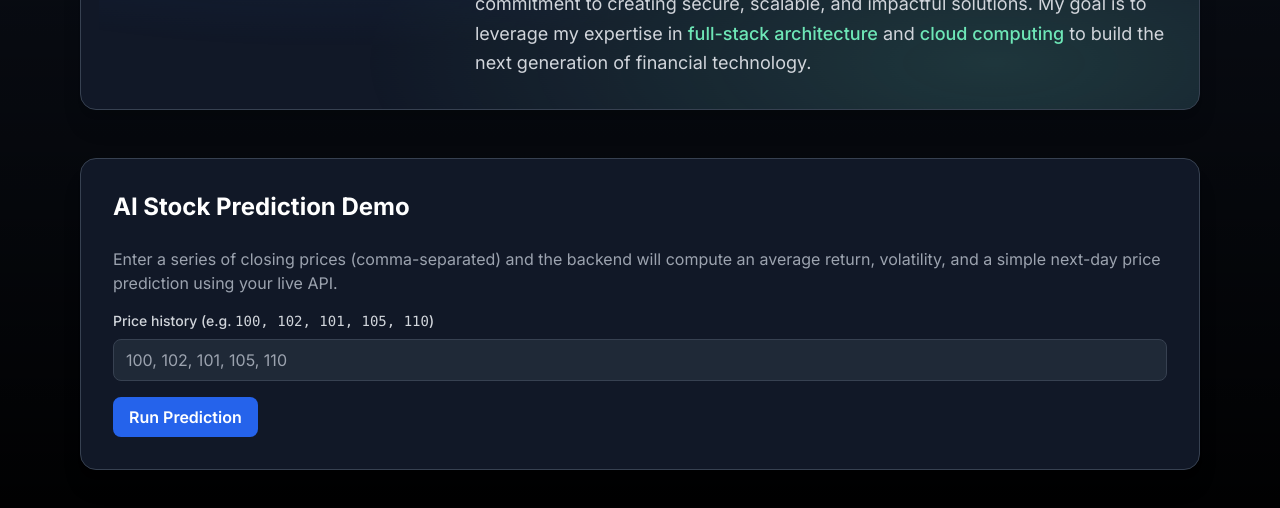
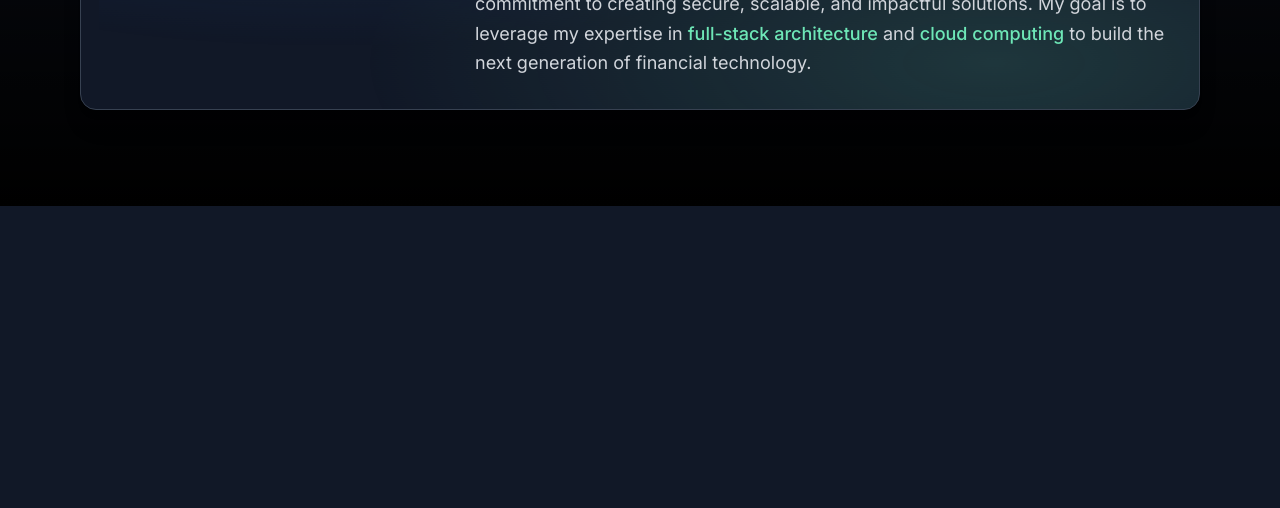
Before and after one commit to moonjuice3D/christopherswebsite, a plain HTML site: page index.htm in a window 1280 px wide. Shown: the part 714-1222 px from the top of the page. After the commit the page ends 920 px from the top, so only its background shows below. Drawn offline with nearby package versions, Linux system fonts and the light colour scheme; no server answers.

```diff
--- a/index.htm
+++ b/index.htm
@@ -322,8 +322,12 @@
                          <span class="bg-gray-700 text-gray-300 text-xs font-semibold px-2.5 py-1 rounded-full">Python</span><span class="bg-gray-700 text-gray-300 text-xs font-semibold px-2.5 py-1 rounded-full">TensorFlow</span><span class="bg-gray-700 text-gray-300 text-xs font-semibold px-2.5 py-1 rounded-full">AWS</span>
                      </div>
                      <div class="mt-6 flex items-center space-x-4">
-                         <a href="#ai-stock-demo" class="text-blue-400 hover:text-blue-300 transition-colors duration-300"><i class="fas fa-external-link-alt mr-2"></i>Live Demo</a>
-                         <a href="#" class="text-gray-400 hover:text-gray-300 transition-colors duration-300"><i class="fab fa-github mr-2"></i>Source Code</a>
+                         <a href="#ai-stock-demo" class="text-blue-400 hover:text-blue-300 transition-colors duration-300">
+                             <i class="fas fa-external-link-alt mr-2"></i>Live Demo
+                         </a>
+                         <a href="#" class="text-gray-400 hover:text-gray-300 transition-colors duration-300">
+                             <i class="fab fa-github mr-2"></i>Source Code
+                         </a>
                      </div>
                  </div>
                  <div class="project-card bg-gray-800/50 p-6 rounded-xl border border-gray-700 fade-in-section" style="transition-delay: 200ms;">
@@ -504,33 +508,6 @@
              </div>
         </section>
 
-        <!-- NEW: AI Stock Prediction Demo section -->
-        <section id="ai-stock-demo" class="content-section bg-gray-900 p-8 rounded-2xl shadow-xl mb-12 border border-gray-700 active">
-            <h2 class="text-2xl font-bold mb-4 text-white pb-2">AI Stock Prediction Demo</h2>
-            <p class="text-gray-400 mb-4">
-                Enter a series of closing prices (comma-separated) and the backend will compute
-                an average return, volatility, and a simple next-day price prediction using your live API.
-            </p>
-
-            <label for="price-input" class="block text-sm font-medium text-gray-300 mb-2">
-                Price history (e.g. <code>100, 102, 101, 105, 110</code>)
-            </label>
-            <input
-                id="price-input"
-                type="text"
-                class="w-full px-3 py-2 rounded-lg bg-gray-800 border border-gray-700 text-gray-100 mb-4"
-                placeholder="100, 102, 101, 105, 110"
-            />
-
-            <button
-                id="run-ai-stock-demo"
-                class="px-4 py-2 rounded-lg bg-blue-600 hover:bg-blue-500 text-white font-semibold"
-            >
-                Run Prediction
-            </button>
-
-            <div id="ai-stock-result" class="mt-4 text-sm text-gray-200 bg-gray-800/80 rounded-lg p-4 hidden"></div>
-        </section>
 
         <section id="skills" class="content-section bg-gray-900 p-8 rounded-2xl shadow-xl mb-12 border border-gray-700">
             <h2 class="text-3xl font-bold mb-8 text-white pb-2 text-gradient">My Tech Stack</h2>
```
